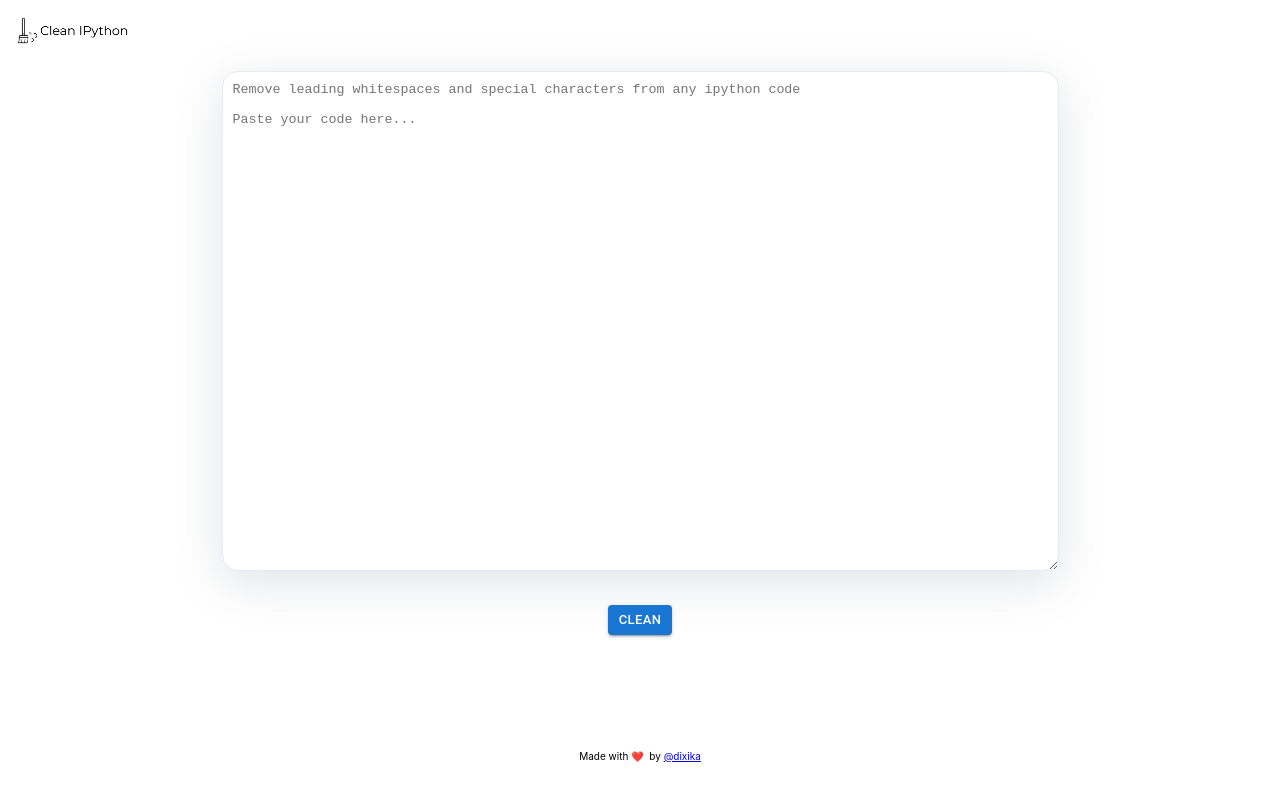
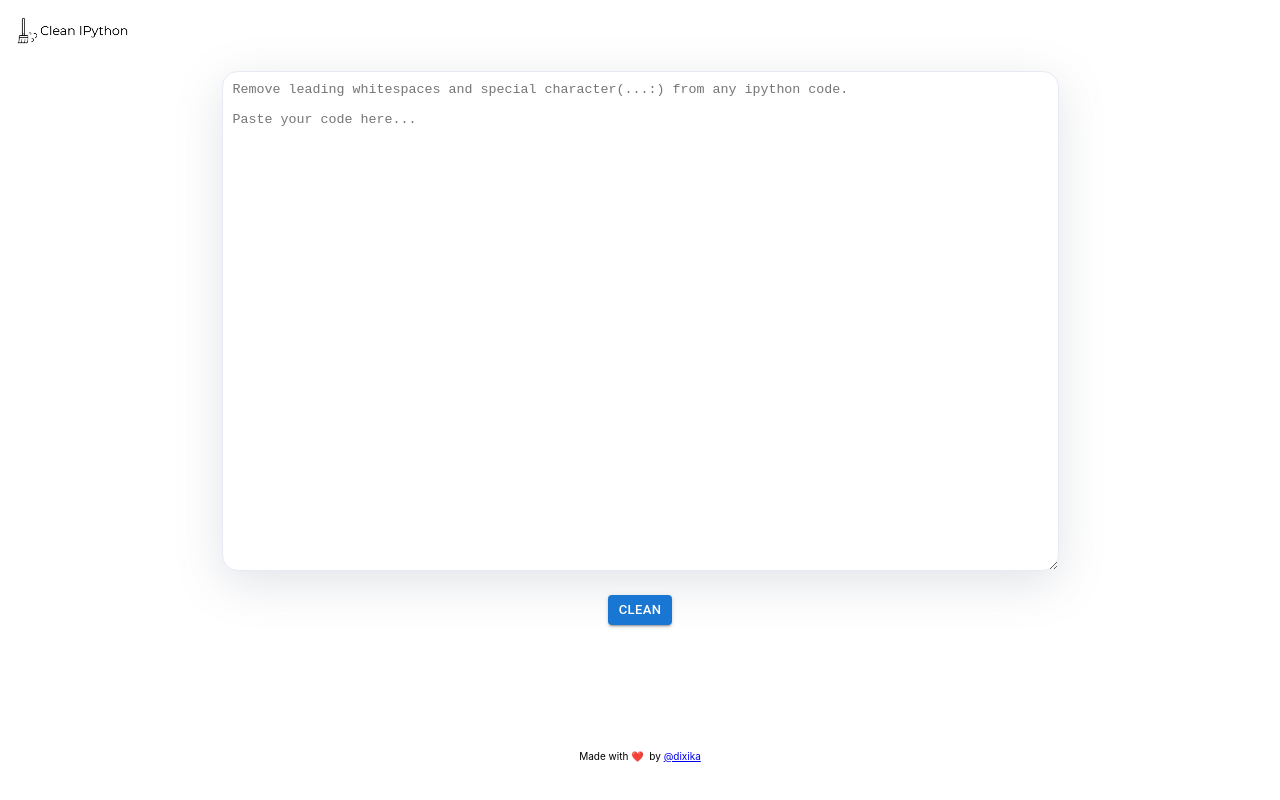
Before and after one commit to dixg/clean-ipython, a React (Create React App) app: page / in a window 1280 px wide. Built offline with nearby package versions, Linux system fonts and the light colour scheme.

Commit message:
updated README

```diff
--- a/src/App.css
+++ b/src/App.css
@@ -23,7 +23,6 @@ body {
   width: 10%;
 }
 
-
 .wrapper {
   padding: 10px;
   padding-bottom: 60px; /* The padding-bottom is the height of the footer, ensuring exact enough space is left for the footer inside the container they are both in.
@@ -48,7 +47,7 @@ body {
   border-radius: 16px;
 }
 .submit-button {
-  margin-top: 20px;
+  margin-top: 10px;
 }
 
 .footer {
--- a/src/App.js
+++ b/src/App.js
@@ -61,13 +61,13 @@ function App() {
       {props.symbol}
     </span>
   );
-  const handleCopyToClipboard = (event) => {
-    let sample_code = (
-      <code>In [1]: for run in range(0,10):</code>
-    );
+  // const handleCopyToClipboard = (event) => {
+  //   let sample_code = (
+  //     <code>In [1]: for run in range(0,10):</code>
+  //   );
 
-    navigator.clipboard.writeText(sample_code.props.children);
-  };
+  //   navigator.clipboard.writeText(sample_code.props.children);
+  // };
   return (
     <div className="App">
       <div className="header">
@@ -79,7 +79,7 @@ function App() {
             handleChange={onChangeHandler}
             processed_text={result}
             placeholder={
-              "Remove leading whitespaces and special characters from any ipython code \n\nPaste your code here..."
+              "Remove leading whitespaces and special character(...:) from any ipython code. \n\nPaste your code here..."
             }
           />
         </div>
```
Also changed, not shown: 11 other files (tests, documents, lock files or other folders).
